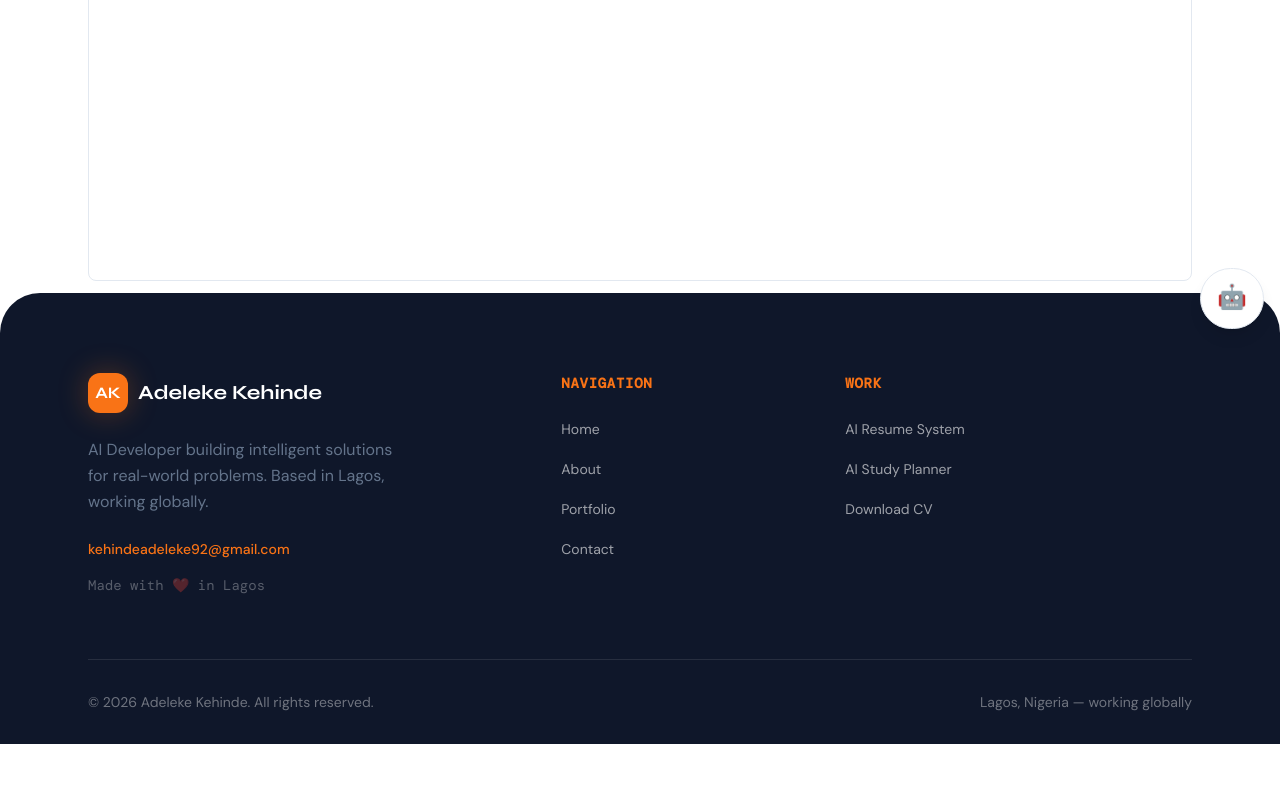
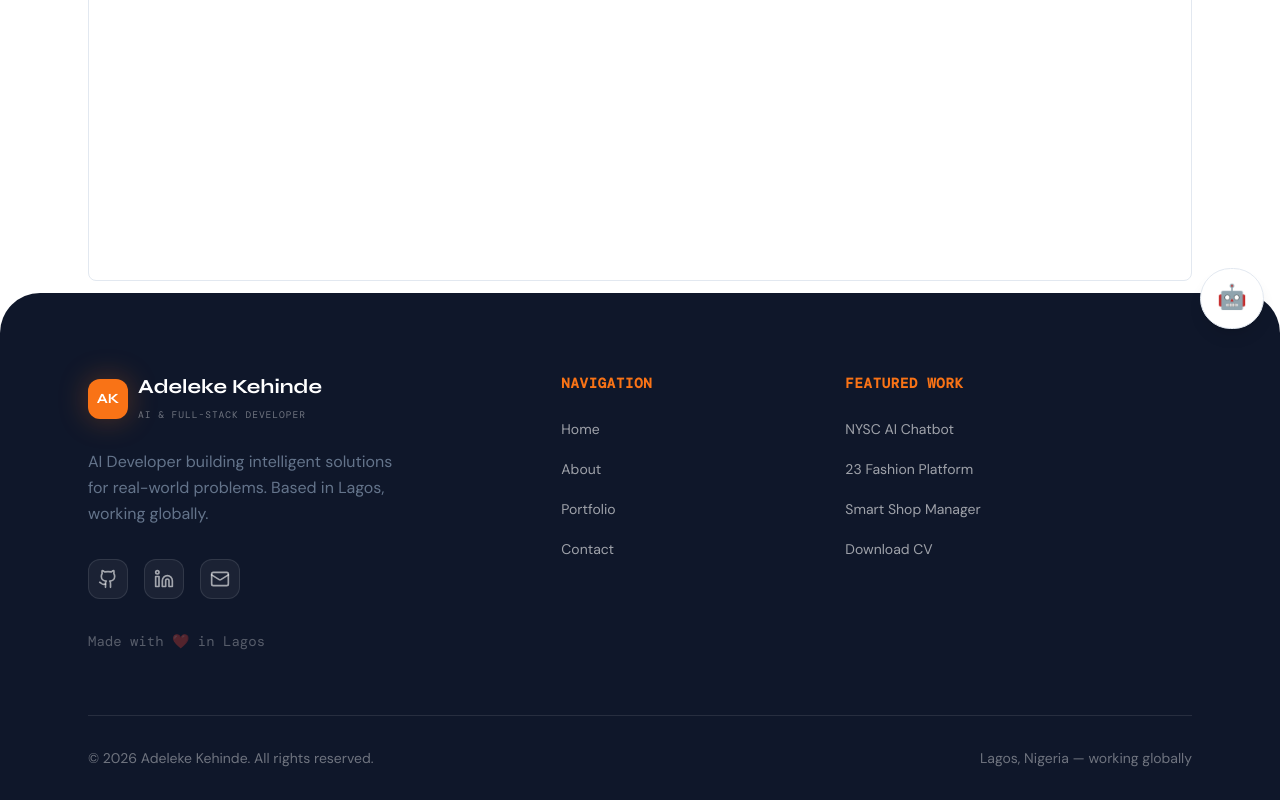
Before and after one commit to hexkoda23/portfolio, a React (Vite) app: page /cv in a window 1280 px wide. Shown: the part 455-1255 px from the top of the page. Before the commit the page ends 1199 px from the top, so only its background shows below. Built offline with nearby package versions, Linux system fonts and the light colour scheme; a web font is replaced by a local one.

Commit message:
Fix: Overhauled Footer with functional project links, corrected CV path, SabiLens-aligned branding, and social icons.

```diff
--- a/src/components/Footer.jsx
+++ b/src/components/Footer.jsx
@@ -1,5 +1,6 @@
 import React from 'react'
 import { Link } from 'react-router-dom'
+import { Github, Linkedin, Mail } from 'lucide-react'
 
 export default function Footer() {
   return (
@@ -7,23 +8,37 @@ export default function Footer() {
       <div className="max-w-6xl mx-auto px-4 sm:px-6">
         <div className="grid grid-cols-1 md:grid-cols-2 lg:grid-cols-12 gap-12 lg:gap-8 mb-16">
 
-          {/* Brand — SabiLens col-span-4 brand column */}
+          {/* Brand — matching Header style */}
           <div className="lg:col-span-5 flex flex-col">
             <div className="flex items-center gap-2.5 mb-6">
-              <div className="w-10 h-10 rounded-xl bg-primary shadow-glow flex items-center justify-center font-syne font-bold text-white">AK</div>
-              <span className="font-syne font-bold text-xl text-white">Adeleke Kehinde</span>
+              <div className="w-10 h-10 rounded-xl bg-primary shadow-glow flex items-center justify-center font-syne font-bold text-white text-sm">AK</div>
+              <div>
+                <span className="font-syne font-bold text-xl text-white block">Adeleke Kehinde</span>
+                <span className="font-mono text-[0.6rem] uppercase tracking-widest text-white/40">AI & Full-Stack Developer</span>
+              </div>
             </div>
-            <p className="font-sans text-muted text-base leading-relaxed mb-6 max-w-xs">
+            <p className="font-sans text-muted text-base leading-relaxed mb-8 max-w-xs">
               AI Developer building intelligent solutions for real-world problems. Based in Lagos, working globally.
             </p>
-            <a href="mailto:kehindeadeleke92@gmail.com"
-              className="font-sans text-primary text-sm font-medium hover:text-primary-dark transition-colors self-start">
-              kehindeadeleke92@gmail.com
-            </a>
-            <p className="mt-4 text-sm text-white/30 font-mono">Made with ❤️ in Lagos</p>
+
+            <div className="flex items-center gap-4">
+              <a href="https://github.com/hexkoda23" target="_blank" rel="noopener noreferrer"
+                className="w-10 h-10 rounded-xl border border-white/10 bg-white/5 flex items-center justify-center text-white/60 hover:text-primary hover:border-primary transition-all">
+                <Github size={20} />
+              </a>
+              <a href="#" target="_blank" rel="noopener noreferrer"
+                className="w-10 h-10 rounded-xl border border-white/10 bg-white/5 flex items-center justify-center text-white/60 hover:text-primary hover:border-primary transition-all">
+                <Linkedin size={20} />
+              </a>
+              <a href="mailto:kehindeadeleke92@gmail.com"
+                className="w-10 h-10 rounded-xl border border-white/10 bg-white/5 flex items-center justify-center text-white/60 hover:text-primary hover:border-primary transition-all">
+                <Mail size={20} />
+              </a>
+            </div>
+            <p className="mt-8 text-sm text-white/30 font-mono">Made with ❤️ in Lagos</p>
           </div>
 
-          {/* Nav */}
+          {/* Navigation */}
           <div className="lg:col-span-3">
             <h4 className="font-mono text-primary uppercase text-sm font-semibold tracking-wider mb-6">Navigation</h4>
             <ul className="space-y-4">
@@ -33,22 +48,28 @@ export default function Footer() {
             </ul>
           </div>
 
-          {/* Work */}
+          {/* Featured Work — Functional Links */}
           <div className="lg:col-span-4">
-            <h4 className="font-mono text-primary uppercase text-sm font-semibold tracking-wider mb-6">Work</h4>
+            <h4 className="font-mono text-primary uppercase text-sm font-semibold tracking-wider mb-6">Featured Work</h4>
             <ul className="space-y-4">
               {[
-                ['AI Resume System', '#'],
-                ['AI Study Planner', '#'],
-                ['Download CV', '/cv/tife-cv.pdf'],
+                ['NYSC AI Chatbot', 'https://nysc-ai-chatbot.vercel.app/'],
+                ['23 Fashion Platform', 'https://23-web.vercel.app/'],
+                ['Smart Shop Manager', 'https://ai-powered-smart-shop-manager-2l9n.vercel.app/'],
+                ['Download CV', '/cv/Adeleke_Kehinde_CV.pdf'],
               ].map(([label, href]) => (
-                <li key={label}><a href={href} className="font-sans text-white/60 hover:text-primary transition-colors text-sm">{label}</a></li>
+                <li key={label}>
+                  <a href={href} target={href.startsWith('http') ? "_blank" : "_self"} rel="noopener noreferrer"
+                    className="font-sans text-white/60 hover:text-primary transition-colors text-sm">
+                    {label}
+                  </a>
+                </li>
               ))}
             </ul>
           </div>
         </div>
 
-        {/* Bottom bar — exact SabiLens bottom bar */}
+        {/* Bottom bar */}
         <div className="pt-8 border-t border-white/10 flex flex-col md:flex-row justify-between items-center gap-4">
           <p className="font-sans text-sm text-white/40">
             © {new Date().getFullYear()} Adeleke Kehinde. All rights reserved.
```
Also changed, not shown: 1 other file (tests, documents, lock files or other folders).
